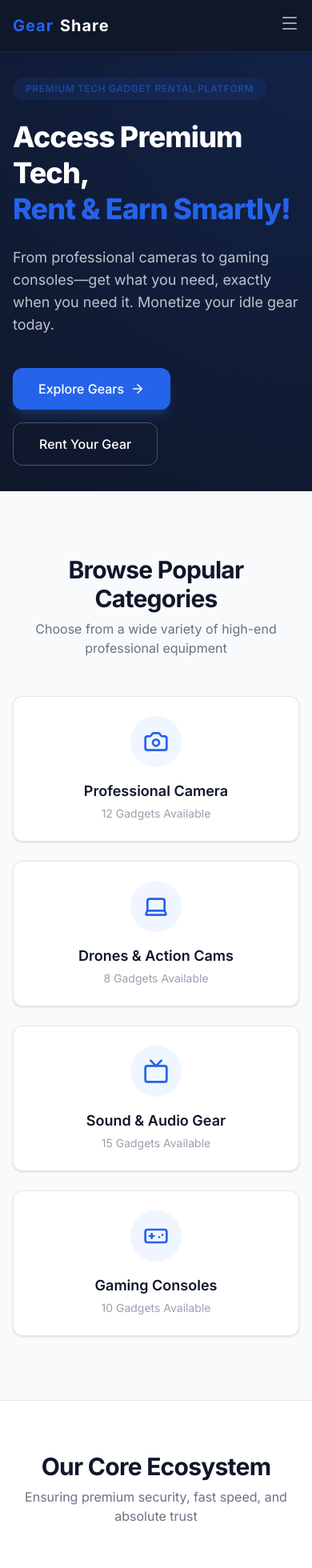
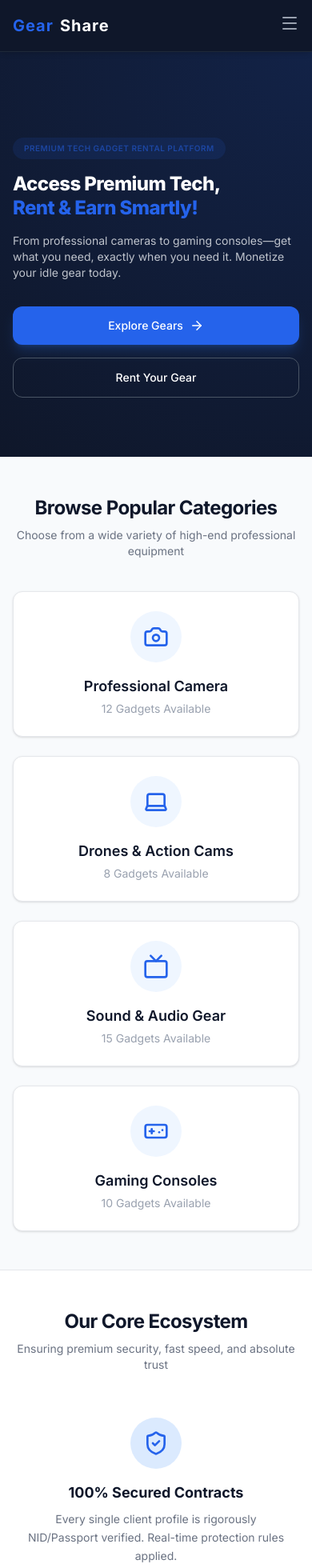
Before and after one commit to sheikh-muzammil2026/gearshare, a Next.js app: page / in a window 390 px wide. Shown: the top 1960 px of the page at 80% size. Built offline with nearby package versions, Linux system fonts and the light colour scheme.

Commit message:
The hero section has been made responsive

```diff
--- a/src/app/page.tsx
+++ b/src/app/page.tsx
@@ -65,40 +65,41 @@ export default function Home() {
   ];
 
   return (
-    <div className="space-y-20 pb-20 bg-neutralBg">
+    <div className="space-y-12 md:space-y-20 pb-20 bg-neutralBg">
 
-      {/* 1. HERO SECTION (Height 60-70% screen + Smooth Fade-in Animations) */}
-      <section className="relative h-[65vh] flex items-center bg-primary text-white overflow-hidden">
+      {/* 1. HERO SECTION (Fully Responsive Height & Layout) */}
+      <section className="relative min-h-[60vh] md:h-[65vh] flex items-center bg-primary text-white overflow-hidden pt-20 pb-12 md:py-0">
         <div className="absolute inset-0 bg-[radial-gradient(circle_at_top_right,rgba(37,99,235,0.15),transparent)] pointer-events-none" />
         <div className="max-w-7xl mx-auto px-4 sm:px-6 lg:px-8 w-full z-10">
-          <div className="max-w-3xl space-y-6 animate-[fadeIn_1s_ease-out]">
-            <span className="inline-block bg-accent/20 text-accent font-semibold px-4 py-1.5 rounded-full text-xs uppercase tracking-wider animate-[pulse_3s_infinite]">
-              Premium Tech Gadget Rental Platform
-            </span>
-            <h1 className="text-4xl md:text-5xl lg:text-6xl font-extrabold leading-tight tracking-tight">
+          <div className="max-w-3xl space-y-4 md:space-y-6 animate-[fadeIn_1s_ease-out]">
+            <div className="flex justify-start">
+              <span className="inline-flex items-center bg-accent/20 text-accent font-semibold px-3.5 py-1.5 rounded-full text-[10px] sm:text-xs uppercase tracking-wider animate-[pulse_3s_infinite] whitespace-normal sm:whitespace-nowrap">
+                Premium Tech Gadget Rental Platform
+              </span>
+            </div>
+            <h1 className="text-2xl sm:text-4xl md:text-5xl lg:text-6xl font-extrabold leading-tight tracking-tight">
               Access Premium Tech, <br />
               <span className="text-accent">Rent & Earn Smartly!</span>
             </h1>
-            <p className="text-gray-300 text-lg md:text-xl max-w-2xl opacity-90 transition-opacity">
+            <p className="text-gray-300 text-sm sm:text-base md:text-xl max-w-2xl opacity-90 transition-opacity">
               From professional cameras to gaming consoles—get what you need, exactly when you need it. Monetize your idle gear today.
             </p>
-            <div className="flex flex-wrap gap-4 pt-4">
-              <Link href="/explore" className="group bg-accent hover:bg-blue-700 text-white font-medium px-8 py-3.5 rounded-gear transition-all duration-300 flex items-center gap-2 shadow-lg shadow-blue-500/20 hover:-translate-y-0.5">
+            <div className="flex flex-col sm:flex-row gap-4 pt-4">
+              <Link href="/explore" className="group bg-accent hover:bg-blue-700 text-white font-medium px-8 py-3.5 rounded-gear transition-all duration-300 flex items-center justify-center gap-2 shadow-lg shadow-blue-500/20 hover:-translate-y-0.5 w-full sm:w-auto text-sm sm:text-base">
                 Explore Gears <ArrowRight size={18} className="group-hover:translate-x-1 transition-transform" />
               </Link>
-              <Link href="/items/add" className="border border-gray-600 hover:bg-gray-800 text-white font-medium px-8 py-3.5 rounded-gear transition-all duration-300 hover:-translate-y-0.5">
+              <Link href="/items/add" className="border border-gray-600 hover:bg-gray-800 text-white font-medium px-8 py-3.5 rounded-gear transition-all duration-300 hover:-translate-y-0.5 flex items-center justify-center w-full sm:w-auto text-sm sm:text-base">
                 Rent Your Gear
               </Link>
             </div>
           </div>
         </div>
       </section>
-
-      {/* 2. CATEGORIES SECTION (Hover Scale & Shadow Effects) */}
+      {/* 2. CATEGORIES SECTION */}
       <section className="max-w-7xl mx-auto px-4 sm:px-6 lg:px-8">
-        <div className="text-center max-w-xl mx-auto mb-12">
-          <h2 className="text-3xl font-bold text-primary tracking-tight">Browse Popular Categories</h2>
-          <p className="text-gray-500 mt-2">Choose from a wide variety of high-end professional equipment</p>
+        <div className="text-center max-w-xl mx-auto mb-10">
+          <h2 className="text-2xl sm:text-3xl font-bold text-primary tracking-tight">Browse Popular Categories</h2>
+          <p className="text-gray-500 mt-2 text-sm sm:text-base">Choose from a wide variety of high-end professional equipment</p>
         </div>
         <div className="grid grid-cols-1 sm:grid-cols-2 lg:grid-cols-4 gap-6">
           {categories.map((cat, idx) => (
@@ -114,40 +115,40 @@ export default function Home() {
       </section>
 
       {/* 3. WHY CHOOSE US (FEATURES) SECTION */}
-      <section className="bg-white py-16 border-y border-gray-200">
+      <section className="bg-white py-12 md:py-16 border-y border-gray-200">
         <div className="max-w-7xl mx-auto px-4 sm:px-6 lg:px-8">
-          <div className="text-center max-w-xl mx-auto mb-12">
-            <h2 className="text-3xl font-bold text-primary tracking-tight">Our Core Ecosystem</h2>
-            <p className="text-gray-500 mt-2">Ensuring premium security, fast speed, and absolute trust</p>
+          <div className="text-center max-w-xl mx-auto mb-10">
+            <h2 className="text-2xl sm:text-3xl font-bold text-primary tracking-tight">Our Core Ecosystem</h2>
+            <p className="text-gray-500 mt-2 text-sm sm:text-base">Ensuring premium security, fast speed, and absolute trust</p>
           </div>
           <div className="grid grid-cols-1 md:grid-cols-3 gap-8">
             <div className="flex flex-col items-center text-center p-4 group">
               <div className="bg-blue-100 p-4 rounded-full text-accent mb-4 group-hover:scale-110 group-hover:bg-accent group-hover:text-white transition-all duration-300"><ShieldCheck size={32} /></div>
-              <h3 className="text-xl font-bold mb-2">100% Secured Contracts</h3>
-              <p className="text-gray-500 text-sm">Every single client profile is rigorously NID/Passport verified. Real-time protection rules applied.</p>
+              <h3 className="text-lg sm:text-xl font-bold mb-2">100% Secured Contracts</h3>
+              <p className="text-gray-500 text-sm leading-relaxed">Every single client profile is rigorously NID/Passport verified. Real-time protection rules applied.</p>
             </div>
             <div className="flex flex-col items-center text-center p-4 group">
               <div className="bg-blue-100 p-4 rounded-full text-accent mb-4 group-hover:scale-110 group-hover:bg-accent group-hover:text-white transition-all duration-300"><Clock size={32} /></div>
-              <h3 className="text-xl font-bold mb-2">Instant Payouts</h3>
-              <p className="text-gray-500 text-sm">Book with ease within seconds. Payment releases right into your digital wallet upon successful gadget handovers.</p>
+              <h3 className="text-lg sm:text-xl font-bold mb-2">Instant Payouts</h3>
+              <p className="text-gray-500 text-sm leading-relaxed">Book with ease within seconds. Payment releases right into your digital wallet upon successful gadget handovers.</p>
             </div>
             <div className="flex flex-col items-center text-center p-4 group">
               <div className="bg-blue-100 p-4 rounded-full text-accent mb-4 group-hover:scale-110 group-hover:bg-accent group-hover:text-white transition-all duration-300"><ThumbsUp size={32} /></div>
-              <h3 className="text-xl font-bold mb-2">Affordable Logistics</h3>
-              <p className="text-gray-500 text-sm">Get access to extremely expensive setups on a highly optimized daily custom flat pricing plan.</p>
+              <h3 className="text-lg sm:text-xl font-bold mb-2">Affordable Logistics</h3>
+              <p className="text-gray-500 text-sm leading-relaxed">Get access to extremely expensive setups on a highly optimized daily custom flat pricing plan.</p>
             </div>
           </div>
         </div>
       </section>
 
-      {/* 4. FEATURED PRODUCTS (4 Cards Per Row Rule + Image Zoom Effect) */}
+      {/* 4. FEATURED PRODUCTS */}
       <section className="max-w-7xl mx-auto px-4 sm:px-6 lg:px-8">
-        <div className="flex justify-between items-end mb-12">
+        <div className="flex flex-col sm:flex-row justify-between items-start sm:items-end mb-10 gap-4">
           <div>
-            <h2 className="text-3xl font-bold text-primary tracking-tight">Featured Gear Up For Rent</h2>
-            <p className="text-gray-500 mt-2">Explore outstanding high-demand products handpicked for you</p>
+            <h2 className="text-2xl sm:text-3xl font-bold text-primary tracking-tight">Featured Gear Up For Rent</h2>
+            <p className="text-gray-500 mt-2 text-sm sm:text-base">Explore outstanding high-demand products handpicked for you</p>
           </div>
-          <Link href="/explore" className="text-accent hover:underline font-medium flex items-center gap-1 hidden sm:flex group">
+          <Link href="/explore" className="text-accent hover:underline font-medium flex items-center gap-1 group text-sm sm:text-base">
             View All Items <ArrowRight size={16} className="group-hover:translate-x-1 transition-transform" />
           </Link>
         </div>
@@ -159,7 +160,7 @@ export default function Home() {
                 <img src={prod.img} alt={prod.title} className="w-full h-48 object-cover group-hover:scale-105 transition-transform duration-500" />
               </div>
               <div className="p-4 space-y-2 flex-grow">
-                <h3 className="font-bold text-primary text-base line-clamp-1 group-hover:text-accent transition-colors">{prod.title}</h3>
+                <h3 className="font-bold text-primary text-base line-clamp-2 group-hover:text-accent transition-colors">{prod.title}</h3>
                 <div className="flex items-center justify-between text-sm text-gray-500">
                   <span>{prod.location}</span>
                   <span className="text-yellow-500 font-bold">★ {prod.rating}</span>
@@ -177,43 +178,43 @@ export default function Home() {
       </section>
 
       {/* 5. PLATFORM STATISTICS */}
-      <section className="bg-primary text-white py-16 relative overflow-hidden">
+      <section className="bg-primary text-white py-12 md:py-16 relative overflow-hidden">
         <div className="max-w-7xl mx-auto px-4 sm:px-6 lg:px-8">
           <div className="grid grid-cols-2 md:grid-cols-4 gap-8 text-center">
             <div className="space-y-2 hover:scale-105 transition-transform duration-300">
-              <h3 className="text-4xl md:text-5xl font-black text-accent">10,000+</h3>
-              <p className="text-gray-300 text-sm font-medium">Active Users</p>
+              <h3 className="text-3xl md:text-5xl font-black text-accent">10,000+</h3>
+              <p className="text-gray-300 text-xs sm:text-sm font-medium">Active Users</p>
             </div>
             <div className="space-y-2 hover:scale-105 transition-transform duration-300">
-              <h3 className="text-4xl md:text-5xl font-black text-accent">500+</h3>
-              <p className="text-gray-300 text-sm font-medium">Verified Gadgets</p>
+              <h3 className="text-3xl md:text-5xl font-black text-accent">500+</h3>
+              <p className="text-gray-300 text-xs sm:text-sm font-medium">Verified Gadgets</p>
             </div>
             <div className="space-y-2 hover:scale-105 transition-transform duration-300">
-              <h3 className="text-4xl md:text-5xl font-black text-accent">12,000+</h3>
-              <p className="text-gray-300 text-sm font-medium">Successful Rentals</p>
+              <h3 className="text-3xl md:text-5xl font-black text-accent">12,000+</h3>
+              <p className="text-gray-300 text-xs sm:text-sm font-medium">Successful Rentals</p>
             </div>
             <div className="space-y-2 hover:scale-105 transition-transform duration-300">
-              <h3 className="text-4xl md:text-5xl font-black text-accent">99%</h3>
-              <p className="text-gray-300 text-sm font-medium">Positive Reviews</p>
+              <h3 className="text-3xl md:text-5xl font-black text-accent">99%</h3>
+              <p className="text-gray-300 text-xs sm:text-sm font-medium">Positive Reviews</p>
             </div>
           </div>
         </div>
       </section>
 
-      {/* 6. FAQ SECTION (Interactive-ready layout) */}
+      {/* 6. FAQ SECTION */}
       <section className="max-w-4xl mx-auto px-4 sm:px-6 lg:px-8">
-        <div className="text-center mb-12">
-          <h2 className="text-3xl font-bold text-primary tracking-tight">Frequently Asked Questions</h2>
-          <p className="text-gray-500 mt-2">Quick answers to the most common questions about our system</p>
+        <div className="text-center mb-10">
+          <h2 className="text-2xl sm:text-3xl font-bold text-primary tracking-tight">Frequently Asked Questions</h2>
+          <p className="text-gray-500 mt-2 text-sm sm:text-base">Quick answers to the most common questions about our system</p>
         </div>
-        <div className="space-y-6">
+        <div className="space-y-4 sm:space-y-6">
           {faqs.map((faq, idx) => (
-            <div key={idx} className="bg-white p-6 rounded-gear border border-gray-200 shadow-sm hover:shadow-md transition-shadow duration-300">
-              <h3 className="font-bold text-primary text-lg flex gap-2 items-center">
-                <HelpCircle className="text-accent shrink-0" size={20} />
+            <div key={idx} className="bg-white p-5 sm:p-6 rounded-gear border border-gray-200 shadow-sm hover:shadow-md transition-shadow duration-300">
+              <h3 className="font-bold text-primary text-base sm:text-lg flex gap-2 items-start sm:items-center">
+                <HelpCircle className="text-accent shrink-0 mt-0.5 sm:mt-0" size={20} />
                 {faq.q}
               </h3>
-              <p className="text-gray-500 text-sm mt-2 pl-7 leading-relaxed">{faq.a}</p>
+              <p className="text-gray-500 text-xs sm:text-sm mt-2 pl-7 leading-relaxed">{faq.a}</p>
             </div>
           ))}
         </div>
@@ -221,10 +222,10 @@ export default function Home() {
 
       {/* 7. NEWSLETTER / CALL TO ACTION (CTA) */}
       <section className="max-w-7xl mx-auto px-4 sm:px-6 lg:px-8">
-        <div className="bg-gradient-to-r from-accent to-blue-800 text-white rounded-gear p-8 md:p-12 text-center space-y-6 shadow-xl relative overflow-hidden group">
+        <div className="bg-gradient-to-r from-accent to-blue-800 text-white rounded-gear p-6 md:p-12 text-center space-y-6 shadow-xl relative overflow-hidden group">
           <div className="absolute inset-0 bg-white/5 opacity-0 group-hover:opacity-100 transition-opacity duration-700 pointer-events-none" />
-          <h2 className="text-3xl md:text-4xl font-extrabold tracking-tight">Why Let Your Idle Gadgets Gather Dust?</h2>
-          <p className="text-blue-100 max-w-xl mx-auto opacity-90">
+          <h2 className="text-2xl md:text-4xl font-extrabold tracking-tight">Why Let Your Idle Gadgets Gather Dust?</h2>
+          <p className="text-blue-100 text-sm md:text-base max-w-xl mx-auto opacity-90">
             List your camera, drone, or spare console on GearShare today and easily make passive recurring income every month.
           </p>
           <div className="flex flex-col sm:flex-row justify-center gap-3 max-w-md mx-auto pt-2">
@@ -233,7 +234,7 @@ export default function Home() {
               placeholder="Enter your professional email..."
               className="bg-white text-primary px-4 py-3 rounded-gear outline-none w-full text-sm font-medium focus:ring-2 focus:ring-primary/20 transition-all"
             />
-            <button className="bg-primary hover:bg-gray-900 text-white font-semibold px-6 py-3 rounded-gear text-sm transition-all shadow-md active:scale-95">
+            <button className="bg-primary hover:bg-gray-900 text-white font-semibold px-6 py-3 rounded-gear text-sm transition-all shadow-md active:scale-95 w-full sm:w-auto shrink-0">
               Subscribe Now
             </button>
           </div>
```
